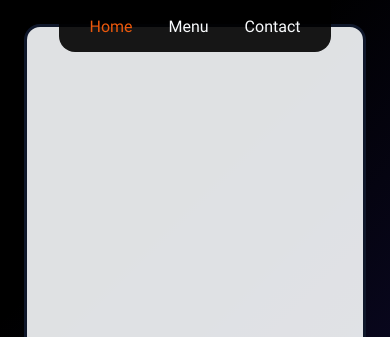
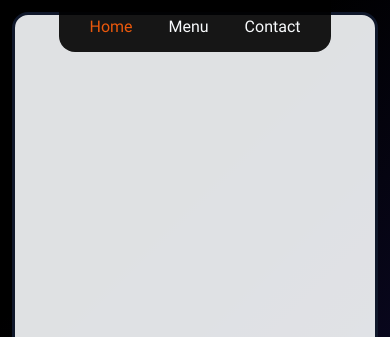
Before and after one commit to Adhisafdhol/restaurant-page, a website built with webpack: page src/index.html in a window 390 px wide. Shown: the top 337 px of the page. Built offline with nearby package versions, Linux system fonts and the light colour scheme.

Commit message:
Edit margin to be responsive

```diff
--- a/src/style.css
+++ b/src/style.css
@@ -124,6 +124,12 @@ body {
   flex-wrap: wrap;
 }
 
+.home,
+.menu,
+.contact {
+  margin: clamp(0.75rem, 1.5rem, 3vw)
+}
+
 .home h1 {
   margin: 0;
   font-size: clamp(3rem, 4rem, 5vw);
@@ -165,7 +171,6 @@ nav > button:hover {
 }
 
 .home {
-  margin: 1.5rem;
   background-color: rgba(248, 250, 252, 0.9);
   width: 500px;
   border-radius: 16px;
@@ -193,7 +198,6 @@ nav > button:hover {
   min-height: 100vh;
   width: 100%;
   border-radius: 16px;
-  margin: 1.5rem;
   padding: 0;
   background-color: rgba(248, 250, 252, 0.9);
   display: grid;
@@ -266,7 +270,6 @@ nav > button:hover {
 }
 
 .contact {
-  margin: 1.5rem;
   display: grid;
   grid-template-columns: 1fr 2fr;
   background-color: rgba(248, 250, 252, 0.9);
```
